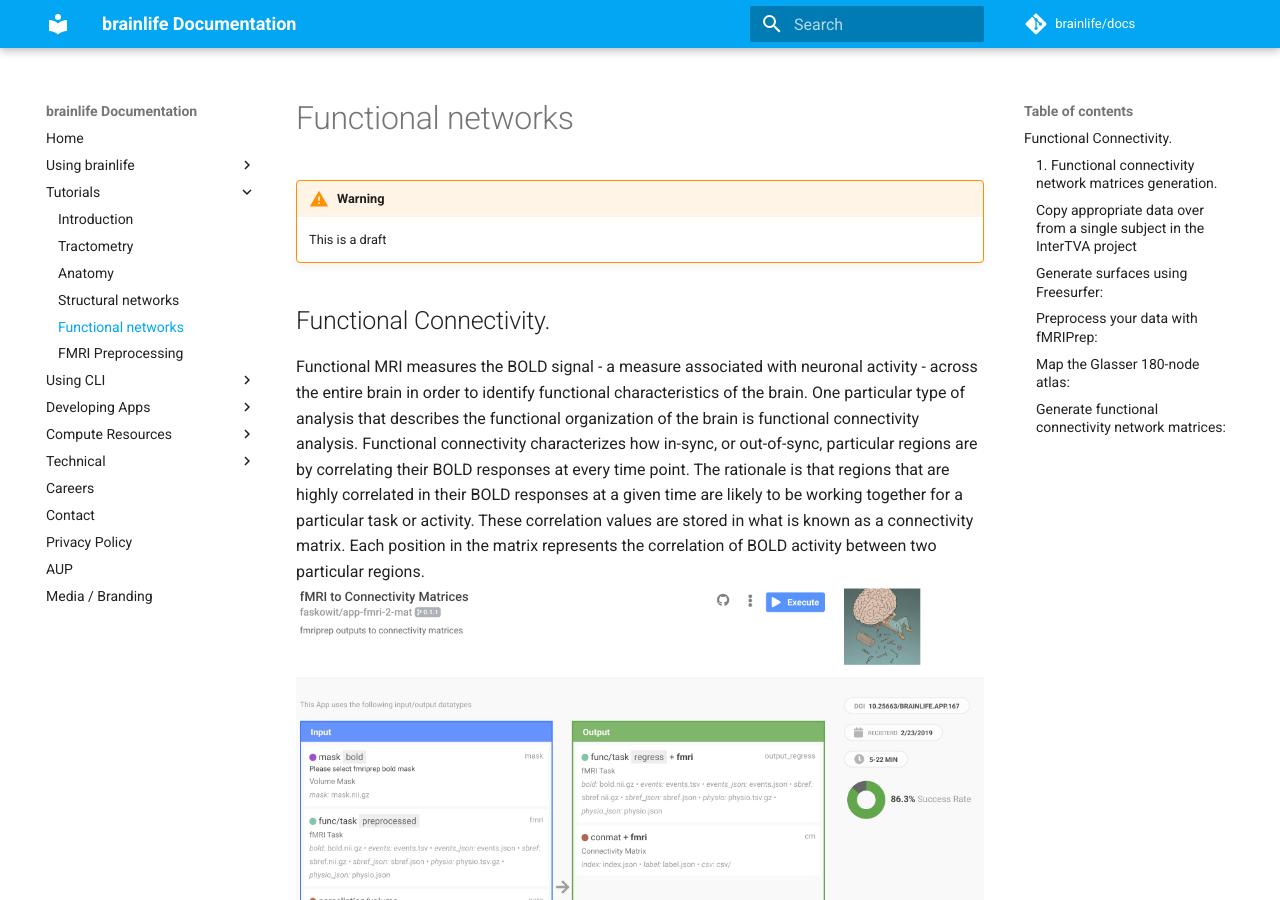
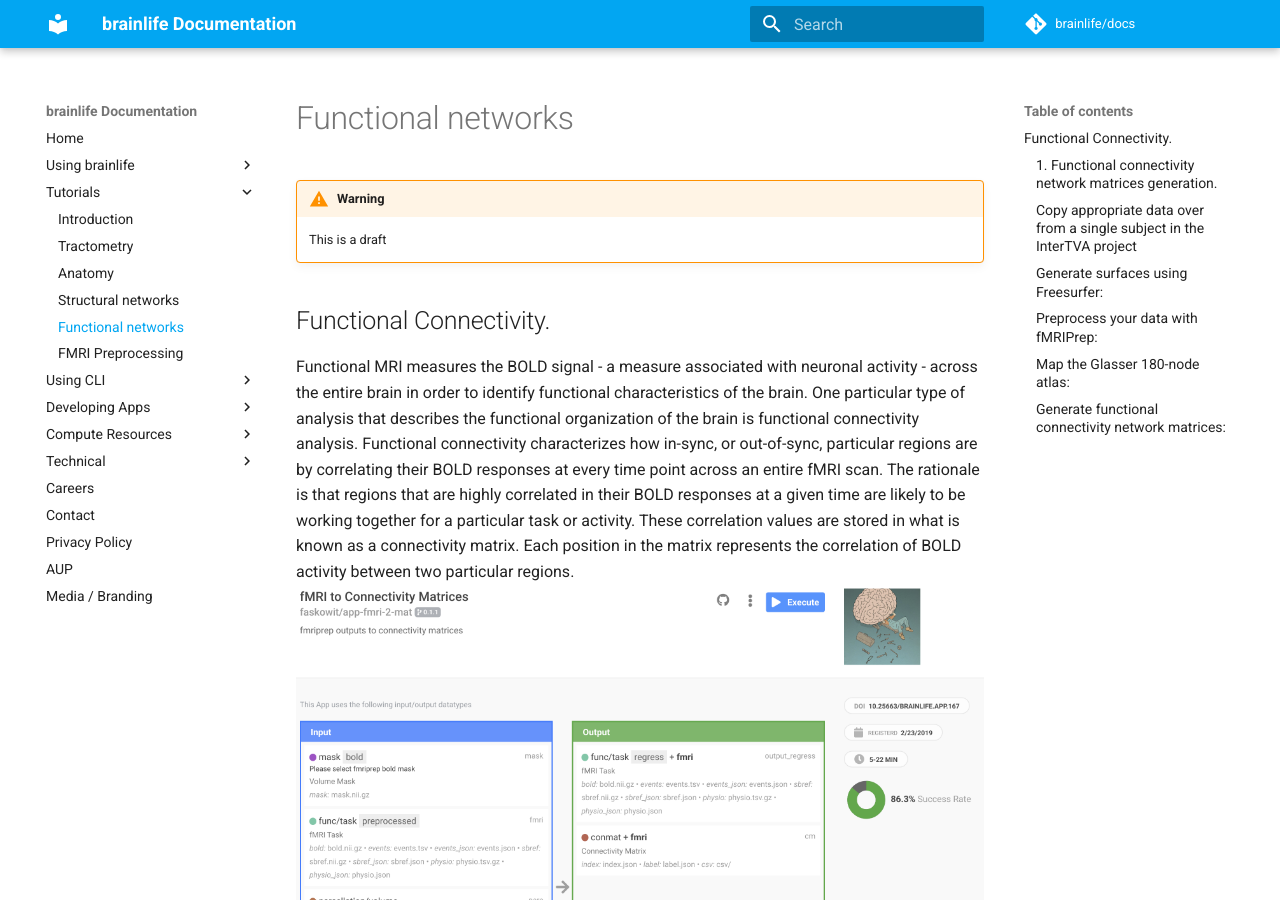
Before and after one commit to brainlife/docs, an MkDocs documentation site: the page built from docs/tutorial/networkneuroscience-functional.md, in a window 1280 px wide and 900 px high. Built offline with MkDocs 1.6.1 and Material for MkDocs 9.7.7, drawn with Linux system fonts in a browser that asks for light colours; comment, search, counter and statistics services are not loaded.

Commit message:
Update networkneuroscience-functional.md

```diff
--- a/docs/tutorial/networkneuroscience-functional.md
+++ b/docs/tutorial/networkneuroscience-functional.md
@@ -3,7 +3,7 @@
 
 ## Functional Connectivity.
 
-Functional MRI measures the BOLD signal - a measure associated with neuronal activity - across the entire brain in order to identify functional characteristics of the brain. One particular type of analysis that describes the functional organization of the brain is functional connectivity analysis. Functional connectivity characterizes how in-sync, or out-of-sync, particular regions are by correlating their BOLD responses at every time point. The rationale is that regions that are highly correlated in their BOLD responses at a given time are likely to be working together for a particular task or activity. These correlation values are stored in what is known as a connectivity matrix. Each position in the matrix represents the correlation of BOLD activity between two particular regions. ![connectivity-matrix](/docs/img/app-fmri-to-conmat.bl.header.png)
+Functional MRI measures the BOLD signal - a measure associated with neuronal activity - across the entire brain in order to identify functional characteristics of the brain. One particular type of analysis that describes the functional organization of the brain is functional connectivity analysis. Functional connectivity characterizes how in-sync, or out-of-sync, particular regions are by correlating their BOLD responses at every time point across an entire fMRI scan. The rationale is that regions that are highly correlated in their BOLD responses at a given time are likely to be working together for a particular task or activity. These correlation values are stored in what is known as a connectivity matrix. Each position in the matrix represents the correlation of BOLD activity between two particular regions. ![connectivity-matrix](/docs/img/app-fmri-to-conmat.bl.header.png)
 
 From these matrices, scientists can then examine properties that describe the inter-relatedness of many regions. These properties can be used to identify **network-level** inter-individual differences in a large cohort.
 
```
